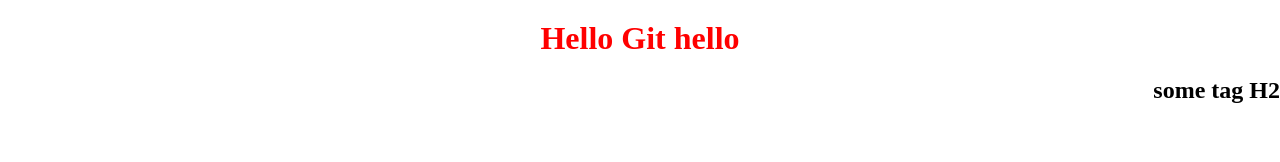
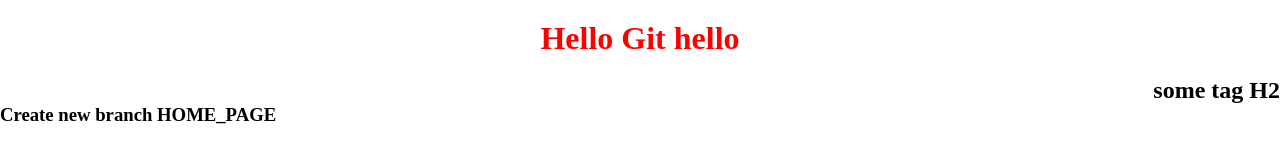
Before and after one commit to oksana-maks/git-lesson, a plain HTML site: page index.html in a window 1280 px wide. Drawn offline with Linux system fonts and the light colour scheme.

Commit message:
Create new branch

```diff
--- a/index.html
+++ b/index.html
@@ -10,5 +10,6 @@
 <body>
     <h1>Hello Git hello</h1>
     <h2>some tag H2</h2>
+    <h3>Create new branch HOME_PAGE</h3>
 </body>
 </html>
```
